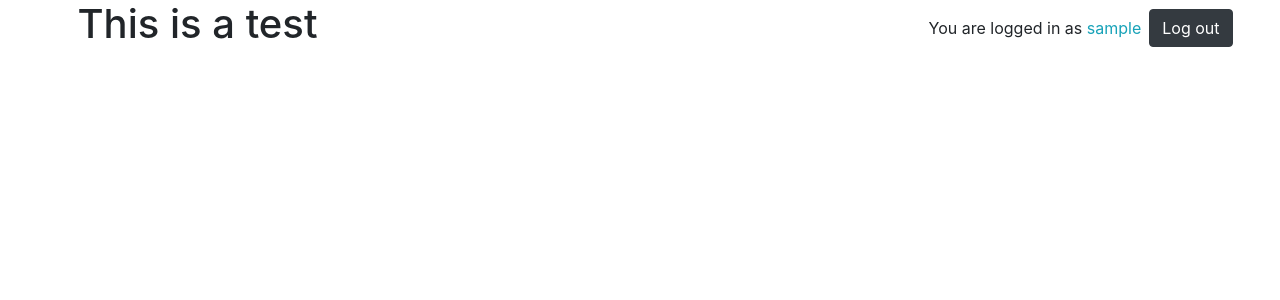
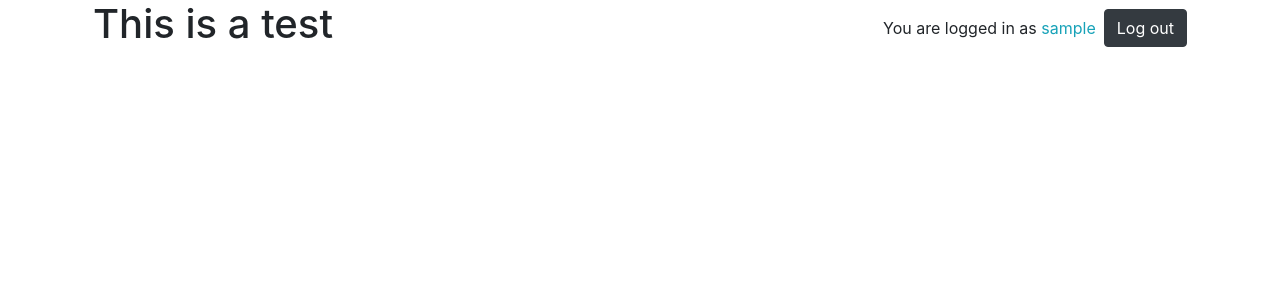
Before and after one commit to JohnTheUnigoat/Python_Lab_01, a Django app: page / in a window 1280 px wide. Shown: the top 300 px of the page. Run offline with Django 3.2, Linux system fonts and the light colour scheme; the visitor is signed in with stand-in values (Sample User, id 1); data that the repository does not hold is empty; some libraries are stand-ins or nearby versions.

Commit message:
Fixed main page adaptive design
Signed-off-by: Ivan Hudzynskyi <ivanhudzinskyi2000@gmail.com>

```diff
--- a/static/main/styles.css
+++ b/static/main/styles.css
@@ -1,6 +1,10 @@
 .content {
     position: relative;
     transition: 0.2s;
+}
+
+.item {
+    height: 20em;
 }
 
 .content:hover {
--- a/templates/index.html
+++ b/templates/index.html
@@ -4,7 +4,7 @@
 <link rel="stylesheet" href="{% static "main/styles.css" %}">
 {% endblock style %}
 {% block content %}
-<div class="row">
+<div class="row w-100 m-auto px-md-2 p-0">
   <h1 class="col-10 col-md-6 mx-auto p-0 text-center text-md-left">This is a test</h1>
   <div class="col-10 col-md-6 mx-auto p-0 row align-items-center">
     {% if not username == '' %}
@@ -14,31 +14,33 @@
     <a href="{% url 'logout' %}" class="btn btn-dark ml-2">Log out</a>
     {% else %}
     <span class="col text-left text-md-right p-0">
-      You are not logged in <span class="text-info">{{ username }}</span>
+      You are not logged in <b class="text-info">{{ username }}</b>
     </span>
     <a href="{% url 'login' %}" class="btn btn-dark ml-2">Log in</a>
     <a href="{% url 'register' %}" class="btn btn-dark ml-2">Sign up</a>
     {% endif %}
   </div>
-  <div class="row">
-    {% for product in products %}
-    <div class="col-10 mx-auto mx-md-0 col-md-4 col-lg-3 p-2 item">
-      <div class="content card h-100">
-        <div class="overlay row m-0 h-75 w-100">
+</div>
+<div class="row w-100 m-auto">
+  {% for product in products %}
+  <div class="col-10 mx-auto mx-md-0 col-md-4 col-lg-3 px-md-2 px-0 py-2 item">
+    <div class="content card h-100">
+      <div class="h-75 w-100 border position-relative">
+        <div class="h-100 w-100 overlay row m-0">
           <div class="overlay-bg h-100 w-100 rounded-top"></div>
           <div class="col-10 m-auto">
             <a href="" class="btn btn-dark border-dark w-100 my-2">Buy now</a>
             <a href="" class="btn btn-secondary btn-dark border-dark w-100 my-2">Add to cart</a>
           </div>
         </div>
-        <img class="h-75 w-100 border-bottom rounded-top" src="{{ product.image.url }}" alt="{{ product.name }}">
-        <div class="px-2 py-1">
-          <h5>{{ product.name }}</h5>
-          <span>$999.99</span>
-        </div>
+        <img class="h-100 w-100 border-bottom rounded-top" src="{{ product.image.url }}" alt="{{ product.name }}">
+      </div>
+      <div class="px-2 pt-2">
+        <h5>{{ product.name }}</h5>
+        <span>$999.99</span>
       </div>
     </div>
-    {% endfor %}
   </div>
+  {% endfor %}
 </div>
 {% endblock %}
```
